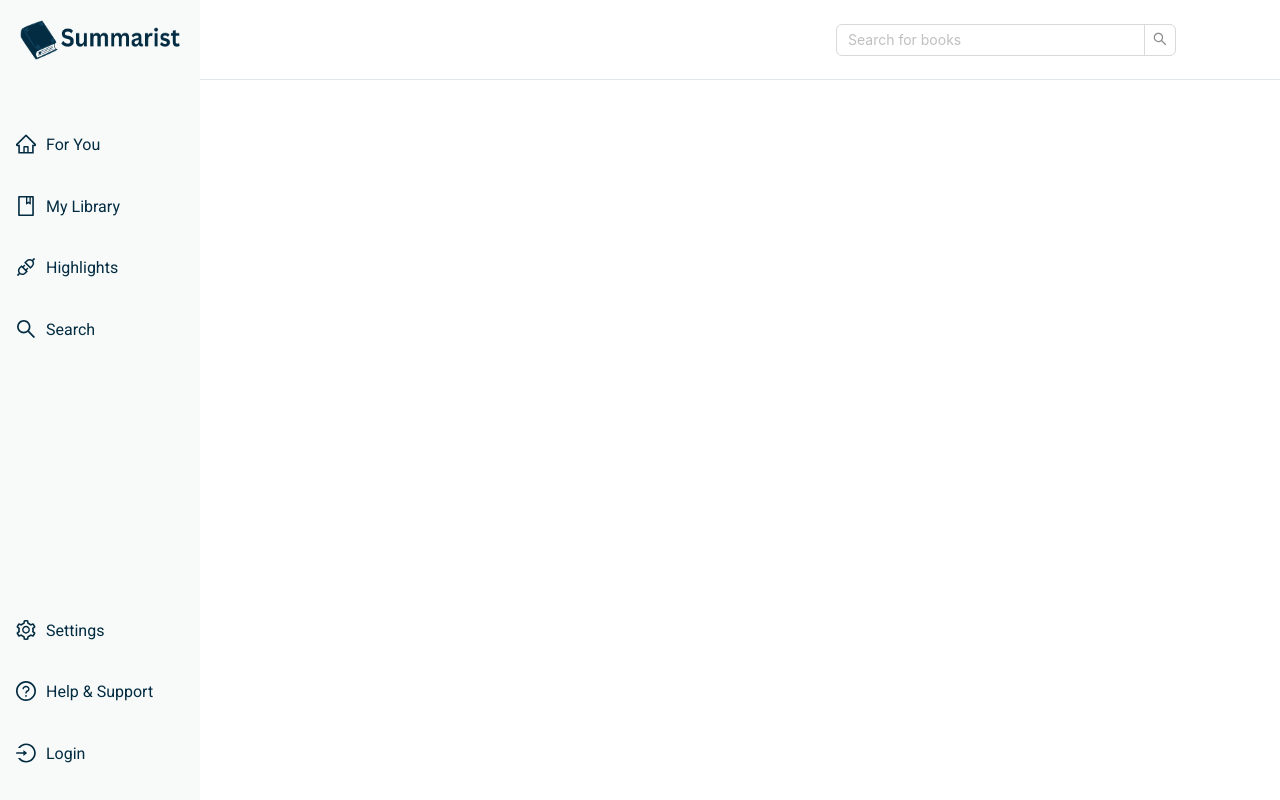
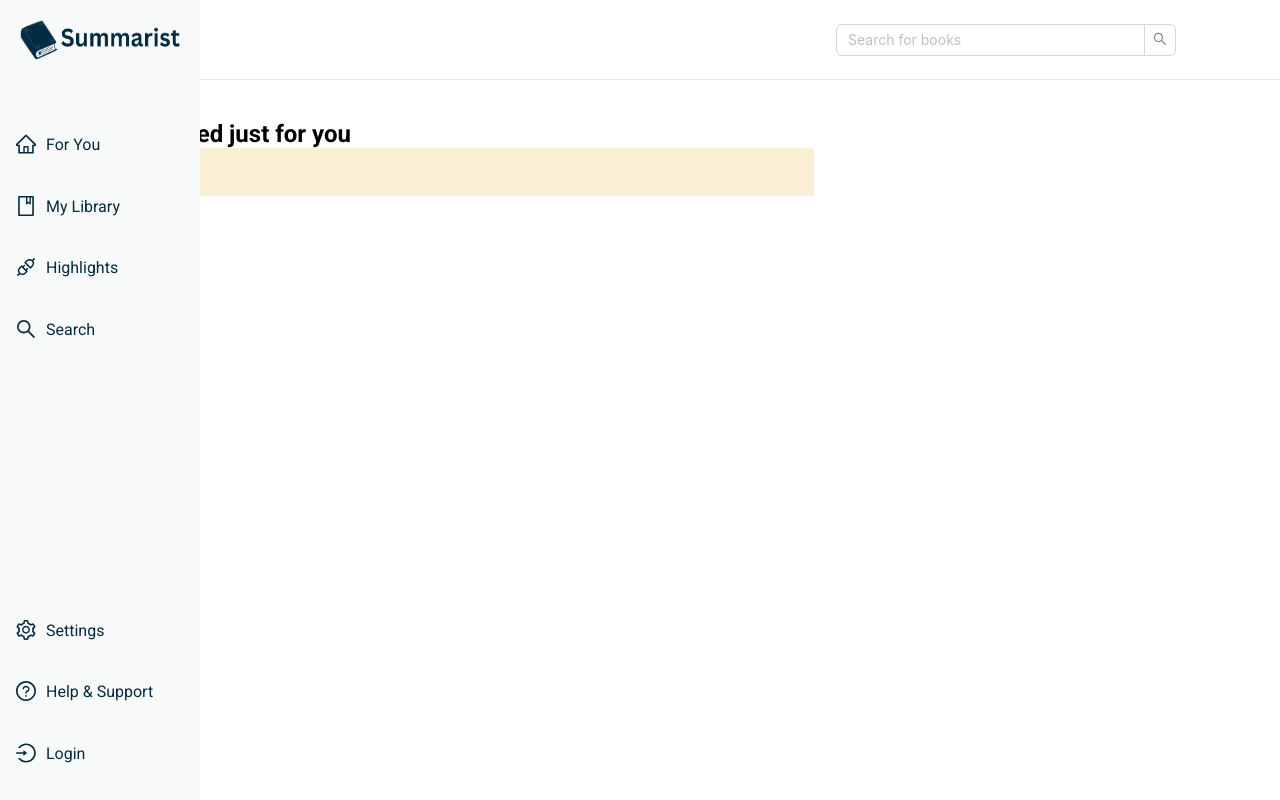
Before and after one commit to samgable27/Summarist, a Next.js app: page /for-you in a window 1280 px wide. Built offline with nearby package versions, Linux system fonts and the light colour scheme; no server answers.

Commit message:
started selected book comp

```diff
--- a/components/for-you/SelectedBooks.tsx
+++ b/components/for-you/SelectedBooks.tsx
@@ -1,9 +1,46 @@
-import React from "react";
+import React, { useEffect, useState } from "react";
+import styles from "..//../styles/for-you.module.css";
+import axios from "axios";
 
-type Props = {};
+interface SelectedBook {
+  id: string;
+  author: string;
+  title: string;
+  subTitle: string;
+  imageLink: string;
+  audioLink: string;
+  totalRating: number;
+  averageRating: number;
+  keyIdeas: number;
+  type: string;
+  status: string;
+  subscriptionRequired: boolean;
+  summary: string;
+  tags: string[];
+  bookDescription: string;
+  authorDescription: string;
+  selectedBookQuery: () => void;
+}
 
-const SelectedBooks = (props: Props) => {
-  return <div>SelectedBooks</div>;
+const SelectedBooks: React.FC<SelectedBook> = () => {
+  const [selectedBook, setSelectedBook] = useState<SelectedBook[]>([]);
+
+  const selectedBookQuery = async () => {
+    const { data } = await axios.get(
+      "https://us-central1-summaristt.cloudfunctions.net/getBooks?status=selected"
+    );
+  };
+
+  useEffect(() => {
+    selectedBookQuery();
+  }, []);
+
+  return (
+    <div>
+      <h1>Selected just for you</h1>
+      <div className={styles.sbInfo}></div>
+    </div>
+  );
 };
 
 export default SelectedBooks;
--- a/components/for-you/Sidebar.tsx
+++ b/components/for-you/Sidebar.tsx
@@ -1,6 +1,7 @@
 import Image from "next/image";
-import React from "react";
+import React, { useState } from "react";
 import styles from "..//../styles/sidebar.module.css";
+import activeStyles from "..//../styles/linkActive.module.css";
 import Link from "next/link";
 import {
   ApiOutlined,
@@ -12,9 +13,18 @@ import {
   SettingOutlined,
 } from "@ant-design/icons";
 
-type Props = {};
+interface SidebarProps {
+  onClick: () => void;
+  isActive: boolean;
+}
 
-const Sidebar = (props: Props) => {
+const Sidebar: React.FC<SidebarProps> = ({ onClick }) => {
+  const [isActive, setIsActive] = useState(null);
+
+  const handleClick = (linkId) => {
+    setIsActive(!isActive);
+  };
+
   return (
     <div className={styles.sbContainer}>
       <div className={styles.sbLogo}>
@@ -23,8 +33,11 @@ const Sidebar = (props: Props) => {
       <div className={styles.sb__linksContainer}>
         <div className={styles.sb__topContainer}>
           <Link href="/for-you" legacyBehavior>
-            <a>
-              {/* <div className={styles.sb__linkActive}></div> */}
+            <a
+              onClick={handleClick}
+              className={isActive ? activeStyles.active : ""}
+            >
+              {/* {isActive && <div className={activeStyles.greenBar} />} */}
               <div className={styles.sbIcon}>
                 <HomeOutlined
                   style={{ paddingRight: "10px", fontSize: "20px" }}
@@ -34,7 +47,11 @@ const Sidebar = (props: Props) => {
             </a>
           </Link>
           <Link href="/for-you" legacyBehavior>
-            <a>
+            <a
+              onClick={handleClick}
+              className={isActive ? activeStyles.active : ""}
+            >
+              {/* {isActive && <div className={activeStyles.greenBar} />} */}
               <div className={styles.sbIcon}>
                 <BookOutlined
                   style={{ paddingRight: "10px", fontSize: "20px" }}
--- a/package.json
+++ b/package.json
@@ -15,6 +15,7 @@
     "@types/react": "18.0.31",
     "@types/react-dom": "18.0.11",
     "antd": "^5.4.0",
+    "axios": "^1.3.5",
     "eslint-config-next": "13.2.4",
     "firebase": "^9.19.1",
     "next": "13.2.4",
--- a/pages/for-you.tsx
+++ b/pages/for-you.tsx
@@ -2,6 +2,7 @@ import React from "react";
 import Nav from "../components/for-you/Nav";
 import styles from "../styles/for-you.module.css";
 import Sidebar from "../components/for-you/Sidebar";
+import SelectedBooks from "../components/for-you/SelectedBooks";
 
 interface ForYouProps {
   children?: React.ReactNode;
@@ -13,7 +14,37 @@ const ForYou: React.FC<ForYouProps> = () => {
       <header className={styles.navContainer}>
         <Nav />
       </header>
-      <Sidebar />
+      <Sidebar
+        onClick={function (): void {
+          throw new Error("Function not implemented.");
+        }}
+        isActive={false}
+      />
+      <div className="row">
+        <div className="container">
+          <SelectedBooks
+            id={""}
+            author={""}
+            title={""}
+            subTitle={""}
+            imageLink={""}
+            audioLink={""}
+            totalRating={0}
+            averageRating={0}
+            keyIdeas={0}
+            type={""}
+            status={""}
+            subscriptionRequired={false}
+            summary={""}
+            tags={[]}
+            bookDescription={""}
+            authorDescription={""}
+            selectedBookQuery={function (): void {
+              throw new Error("Function not implemented.");
+            }}
+          />
+        </div>
+      </div>
     </section>
   );
 };
--- a/styles/for-you.module.css
+++ b/styles/for-you.module.css
@@ -1,7 +1,7 @@
 .navContainer {
   display: flex;
   align-items: center;
-  justify-content: end;
+  justify-content: flex-end;
   padding: 0 64px;
   max-height: 1070px;
   margin: 0 auto;
@@ -10,3 +10,30 @@
   height: 80px;
   z-index: 1;
 }
+
+/* Suggested Book */
+
+.sbContainer h1 {
+  font-size: 22px;
+  color: #032b41;
+  padding-bottom: 16px;
+  transform: translateX(-120%);
+}
+
+.sbContainer {
+  display: flex;
+  flex-direction: column;
+  align-items: center;
+}
+
+.sbInfo {
+  display: flex;
+  justify-content: space-between;
+  width: calc((100% / 3) * 2);
+  background-color: #fbefd6;
+  border-radius: 4px;
+  padding: 24px;
+  margin-bottom: 24px;
+  margin-left: 4px;
+  gap: 24px;
+}
--- /dev/null
+++ b/styles/linkActive.module.css
@@ -0,0 +1,12 @@
+.active {
+  position: relative;
+}
+
+.greenBar {
+  position: absolute;
+  bottom: 0;
+  left: 0;
+  width: 100%;
+  height: 4px;
+  background-color: green;
+}
--- a/styles/modal.module.css
+++ b/styles/modal.module.css
@@ -131,6 +131,11 @@
   transition: all 300ms ease-in-out !important;
 }
 
+.createAccount span {
+  font-size: 16px;
+  text-decoration: none !important;
+}
+
 .already__haveAccount {
   background-color: #f1f6f4 !important;
   color: #116be9 !important;
--- a/styles/sidebar.module.css
+++ b/styles/sidebar.module.css
@@ -51,7 +51,7 @@
   font-weight: 400;
   display: flex;
   align-items: center;
-  justify-content: start;
+  justify-content: flex-start;
 }
 
 .sb__linkActive {
```
Also changed, not shown: components/UI/SpinIcon.tsx (added, +11 -0 lines), components/auth/LoginForm.tsx (+16 -5 lines), components/auth/SignUpForm.tsx (+15 -3 lines), components/home/Reviews.tsx (+6 -1 lines), 1 other file (tests, documents, lock files or other folders).
